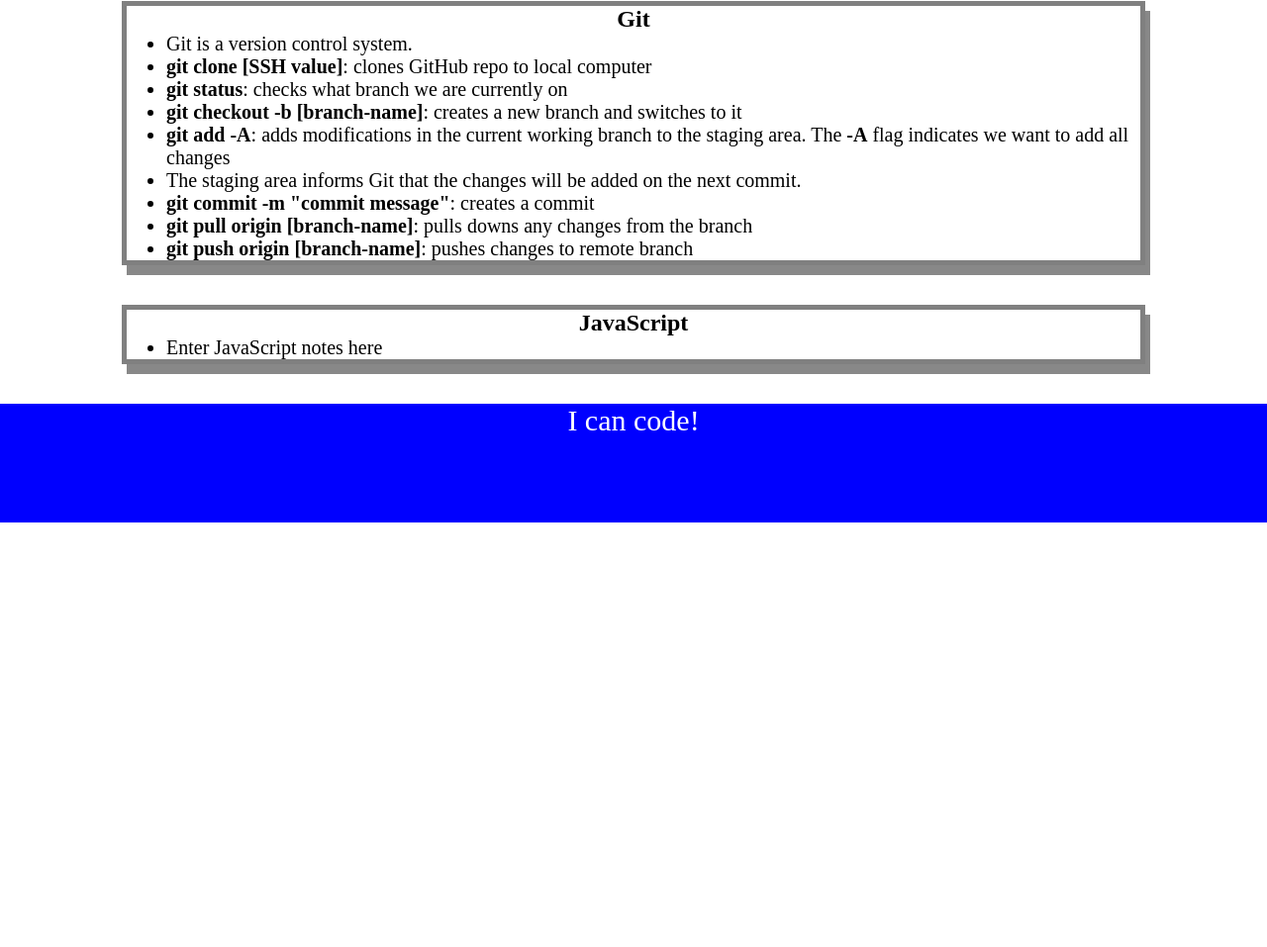
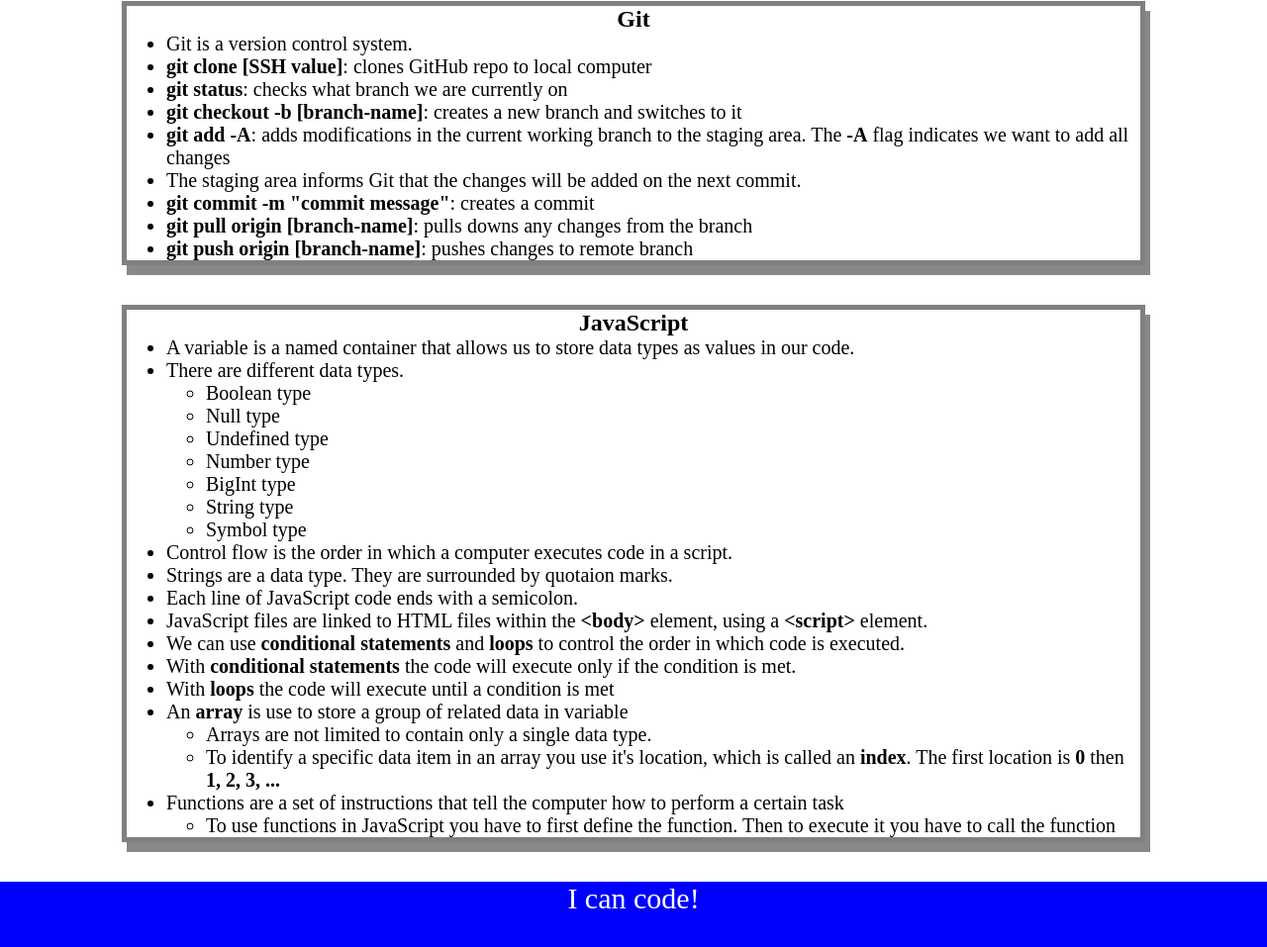
Before and after one commit to sjuan634/prework-study-guide, a plain HTML site: page index.html in a window 1280 px wide. Shown: the part 1210-2167 px from the top of the page at 99% size. Before the commit the page ends 1738 px from the top, so only its background shows below. Drawn offline with Linux system fonts and the light colour scheme.

Commit message:
updated JavaScript code

```diff
--- a/assets/script.js
+++ b/assets/script.js
@@ -1,17 +1,27 @@
 var topics = ["HTML", "CSS", "Git", "JavaScript"];
+var randomTopic = topics[Math.floor(Math.random() * topics.length)];
 
-/*	if (topic === 'HTML') {
+function selectTopic() {
+  if (randomTopic === 'HTML') {
     console.log("Let's study HTML!");
-	} else if (topic === 'CSS') {
+  } else if (randomTopic === 'CSS') {
     console.log("Let's study CSS!");
-	} else if (topic === 'Git') {
+  } else if (randomTopic === 'Git') {
     console.log("Let's study Git!");
-	} else if (topic === 'JavaScript') {
+  } else if (randomTopic === 'JavaScript') {
     console.log("Let's study JavaScript!");
   } else {
     console.log('Please try again!');
   }
-*/
+}
+
+function listTopics() {
   for (var x = 0; x < topics.length; x++) {
-	console.log("Let's study " + topics[x] + "!");
+    console.log(topics[x]);
   }
+}
+
+console.log('Here are the topics we leared through Prework:');
+listTopics();
+console.log('Which topic should we study first?');
+selectTopic();
--- a/index.html
+++ b/index.html
@@ -75,8 +75,32 @@
       <section class="card" id="javascript-section">
         <h2>JavaScript</h2>
         <ul>
-          <li>Enter JavaScript notes here</li>
-        </ul>
+	  <li>A variable is a named container that allows us to store data types as values in our code.</li>
+	  <li>There are different data types.</li>
+	    <ul>
+	      <li>Boolean type</li>
+	      <li>Null type</li>
+	      <li>Undefined type</li>
+	      <li>Number type</li>
+	      <li>BigInt type</li>
+	      <li>String type</li>
+	      <li>Symbol type</li>
+	    </ul>
+	  <li>Control flow is the order in which a computer executes code in a script.</li>
+	  <li>Strings are a data type. They are surrounded by quotaion marks.</li>
+	  <li>Each line of JavaScript code ends with a semicolon.</li>
+	  <li>JavaScript files are linked to HTML files within the <b>&lt;body&gt;</b> element, using a <b>&lt;script&gt;</b> element.</li>
+	  <li>We can use <b>conditional statements</b> and <b>loops</b> to control the order in which code is executed.</li>
+	  <li>With <b>conditional statements</b> the code will execute only if the condition is met.</li>
+	  <li>With <b>loops</b> the code will execute until a condition is met</li>
+	  <li>An <b>array</b> is use to store a group of related data in variable</li>
+	    <ul>
+	      <li>Arrays are not limited to contain only a single data type.</li>
+	      <li>To identify a specific data item in an array you use it's location, which is called an <b>index</b>. The first location is <b>0</b> then <b>1, 2, 3, ...</b></li>
+	    </ul>
+	  <li>Functions are a set of instructions that tell the computer how to perform a certain task</li>
+	    <ul>
+	      <li>To use functions in JavaScript you have to first define the function. Then to execute it you have to call the function</li>
       </section>
     </main>
 
```
Lines whose indentation alone changed are shown as unchanged.
